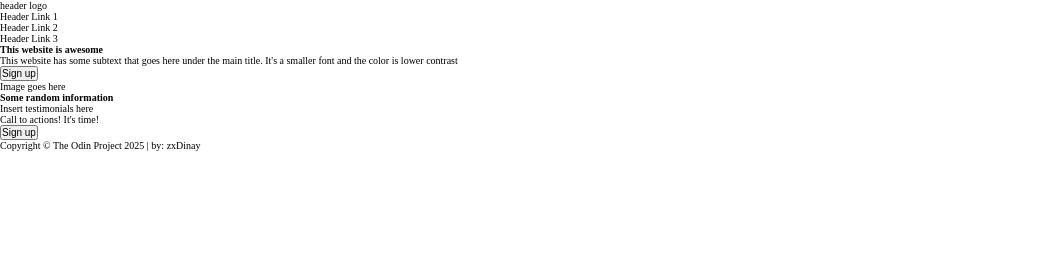
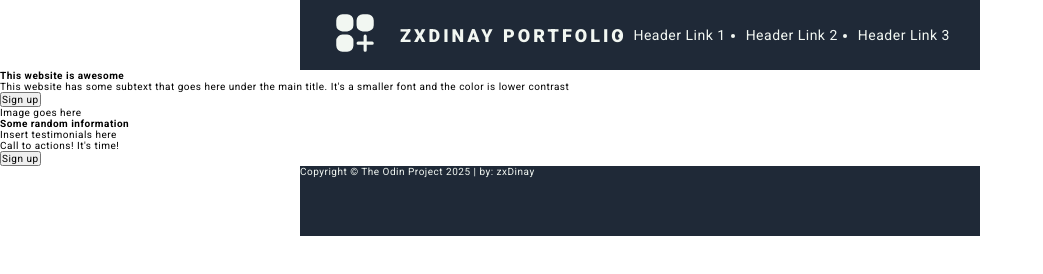
Before and after one commit to ezekielmyson/top-the-project, a plain HTML site: page index.html in a window 1280 px wide. Shown: the whole page, without its empty margins (0-1043 px from the left). Drawn offline with Linux system fonts and the light colour scheme.

Commit message:
> Rename hero.css to main.css to streamline naming conventions + header css done + update some contents in readme.md

```diff
--- a/css/general.css
+++ b/css/general.css
@@ -1,8 +1,77 @@
 /* Reset some of the defaults */
+
 * {
     padding: 0;
     margin: 0;
     box-sizing: border-box;
+    -moz-box-sizing: border-box;
     /* Reset default font size for easy rem calculations */
     font-size: 10px;
+    font-family: Roboto, monospace;
+    letter-spacing: .05rem;
+
+    /* Declare variables */
+    --dark-blue: #1F2937;
+    --white-low: #f2f7f2;
 }
+
+@font-face {
+    font-family: Roboto;
+    src: url(../assets/Roboto-VariableFont_wdth\,wght.ttf);
+}
+
+a {
+    text-decoration: none;
+    color: var(--white-low)
+}
+
+/* Header css goes here */
+.main-wrapper {
+    width: 100%;
+    display: flex;
+    flex-direction: column;
+}
+
+header,
+footer {
+    display: flex;
+    box-sizing: border-box;
+    background-color: var(--dark-blue);
+    color: var(--white-low);
+    height: 70px;
+    margin: 0 30rem;
+}
+
+header {
+    justify-content: space-between;
+    align-items: center;
+    padding: 1rem 3rem;
+}
+
+.logo-wrapper {
+    flex: 1;
+    display: flex;
+    align-items: center;
+    gap: 2rem;
+}
+
+.logo-wrapper .logo-img {
+    width: 50px;
+    color: var(--white-low);
+}
+
+.logo-wrapper span {
+    font-size: 1.8rem;
+    font-weight: 900;
+    letter-spacing: .3rem;
+}
+
+header ul {
+    display: flex;
+    align-items: center;
+    gap: 2rem;
+}
+
+header ul li {
+    font-size: 1.4rem;
+}
--- /dev/null
+++ b/css/main.css
@@ -0,0 +1,3 @@
+main {
+    /* css goes here */
+}
--- a/index.html
+++ b/index.html
@@ -5,15 +5,26 @@
     <meta charset="UTF-8" />
     <meta name="viewport" content="width=device-width, initial-scale=1.0" />
     <link rel="stylesheet" href="css/general.css" />
-    <link rel="stylesheet" href="css/hero.css" />
+    <link rel="stylesheet" href="css/main.css" />
     <link rel="stylesheet" href="css/randominfo.css" />
     <title>The Landing Page - The Odin Project</title>
 </head>
 
 <body>
+
+    <div class="main-wrapper">
         <!-- Header goes here -->
         <header>
-        <span>header logo</span>
+            <a class="logo-wrapper" href="#">
+                <!-- <img src="assets/img/logo-svg.svg" alt="Origami logo sample"> -->
+                <span class="logo-img">
+                    <svg xmlns="http://www.w3.org/2000/svg" viewBox="0 0 24 24" fill="currentColor" class="size-6">
+                        <path
+                            d="M6 3a3 3 0 0 0-3 3v2.25a3 3 0 0 0 3 3h2.25a3 3 0 0 0 3-3V6a3 3 0 0 0-3-3H6ZM15.75 3a3 3 0 0 0-3 3v2.25a3 3 0 0 0 3 3H18a3 3 0 0 0 3-3V6a3 3 0 0 0-3-3h-2.25ZM6 12.75a3 3 0 0 0-3 3V18a3 3 0 0 0 3 3h2.25a3 3 0 0 0 3-3v-2.25a3 3 0 0 0-3-3H6ZM17.625 13.5a.75.75 0 0 0-1.5 0v2.625H13.5a.75.75 0 0 0 0 1.5h2.625v2.625a.75.75 0 0 0 1.5 0v-2.625h2.625a.75.75 0 0 0 0-1.5h-2.625V13.5Z" />
+                    </svg>
+                </span>
+                <span>ZXDINAY PORTFOLIO</span>
+            </a>
             <ul>
                 <li>Header Link 1</li>
                 <li>Header Link 2</li>
@@ -21,6 +32,7 @@
             </ul>
         </header>
 
+        <div class="content">
             <!-- Hero section goes here -->
             <main>
                 <h1>This website is awesome</h1>
@@ -48,10 +60,13 @@
                 <p>Call to actions! It's time!</p>
                 <button>Sign up</button>
             </section>
+        </div>
 
+        <!-- Footer section goes here -->
         <footer>
             Copyright &copy; The Odin Project 2025 | by: zxDinay
         </footer>
+    </div>
 
 </body>
 
```
Also changed, not shown: css/hero.css (deleted), 1 other file. Lines whose indentation alone changed are shown as unchanged.
